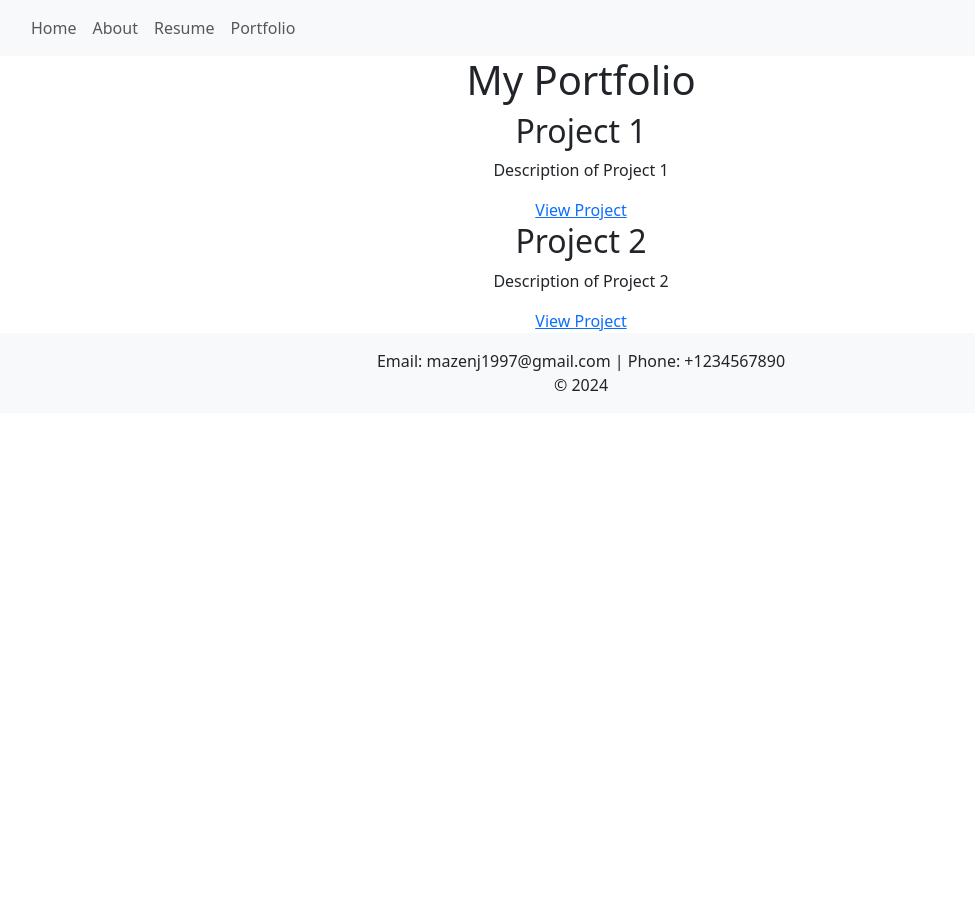
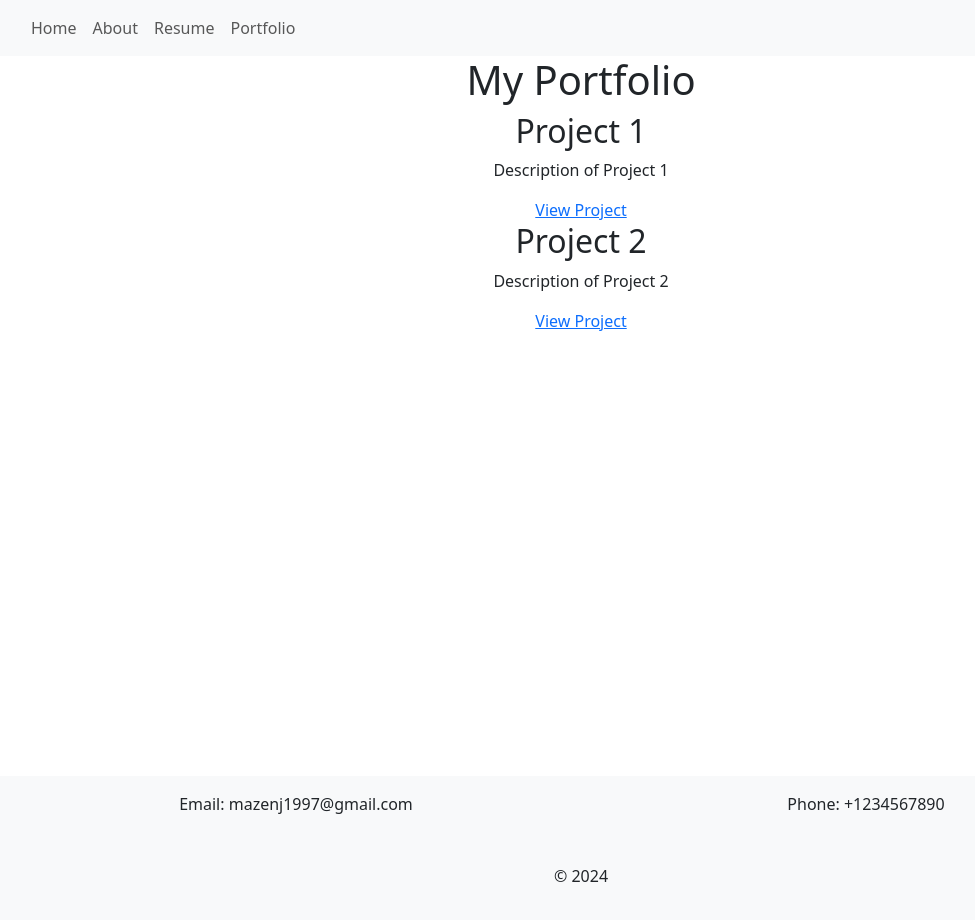
Before and after one commit to MazenImadJaber/portfolio, a React (Create React App) app: page /portfolio in a window 1280 px wide. Shown: the whole page, without its empty margins (59-1034 px from the left). Before the commit the page ends 800 px from the top, so only its background shows below. Built offline with nearby package versions, Linux system fonts and the light colour scheme.

Commit message:
style footer

```diff
--- a/src/components/Footer.js
+++ b/src/components/Footer.js
@@ -1,13 +1,19 @@
-import React from 'react'
+import React from "react";
+import { Container, Row, Col } from "react-bootstrap";
 
 export default function Footer() {
   return (
     <footer className="bg-light text-center text-lg-start">
-    <div className="text-center p-3">
-      <span>Email: mazenj1997@gmail.com</span> |{" "}
-      <span>Phone: +1234567890</span>
-      <br />© {new Date().getFullYear()}
-    </div>
-  </footer>
-  )
+      <Container>
+        <Row>
+          <Col className="text-center p-3">Email: mazenj1997@gmail.com</Col>
+          <Col className="text-center p-3">Phone: +1234567890</Col>
+        </Row>
+
+        <Row className="text-center p-3">
+          <Col className="text-center p-3">© {new Date().getFullYear()}</Col>
+        </Row>
+      </Container>
+    </footer>
+  );
 }
--- a/src/index.css
+++ b/src/index.css
@@ -11,3 +11,6 @@ code {
   font-family: source-code-pro, Menlo, Monaco, Consolas, 'Courier New',
     monospace;
 }
+main {
+  min-height: 90vh;
+}
```
